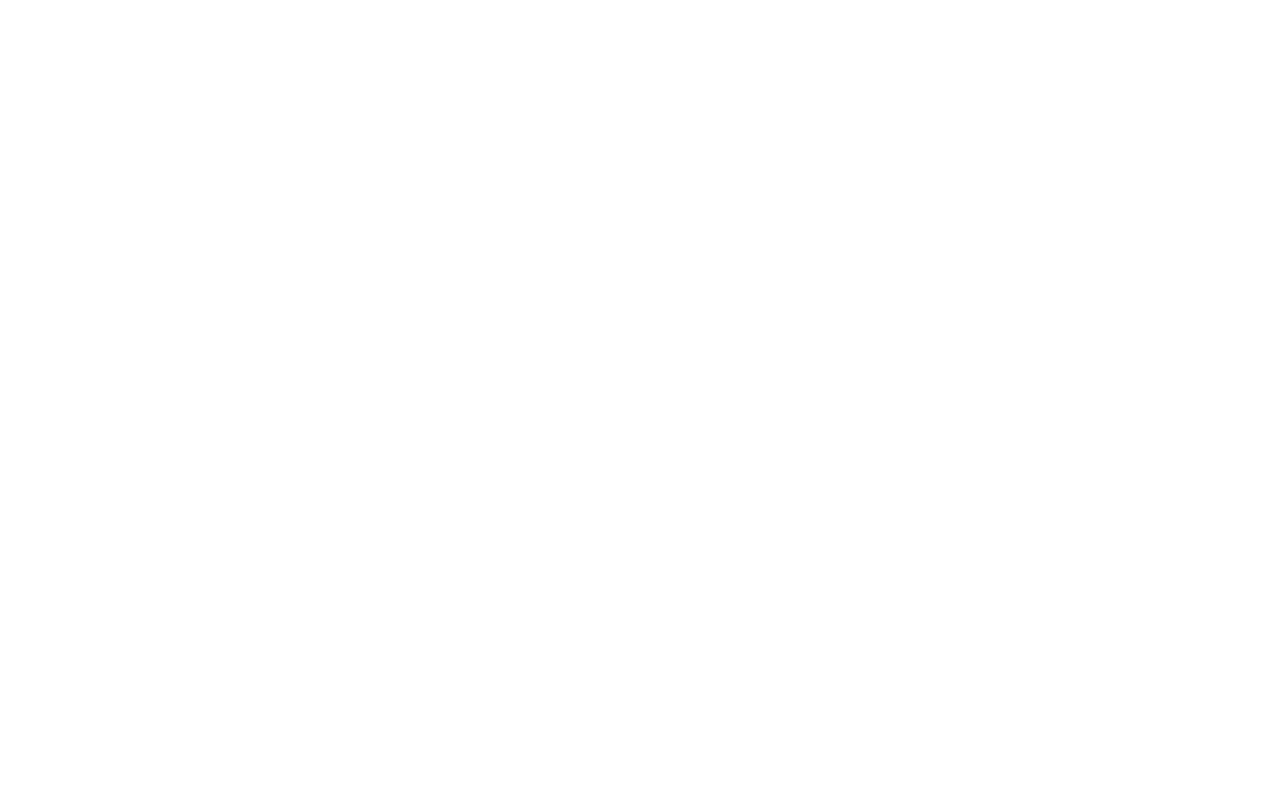
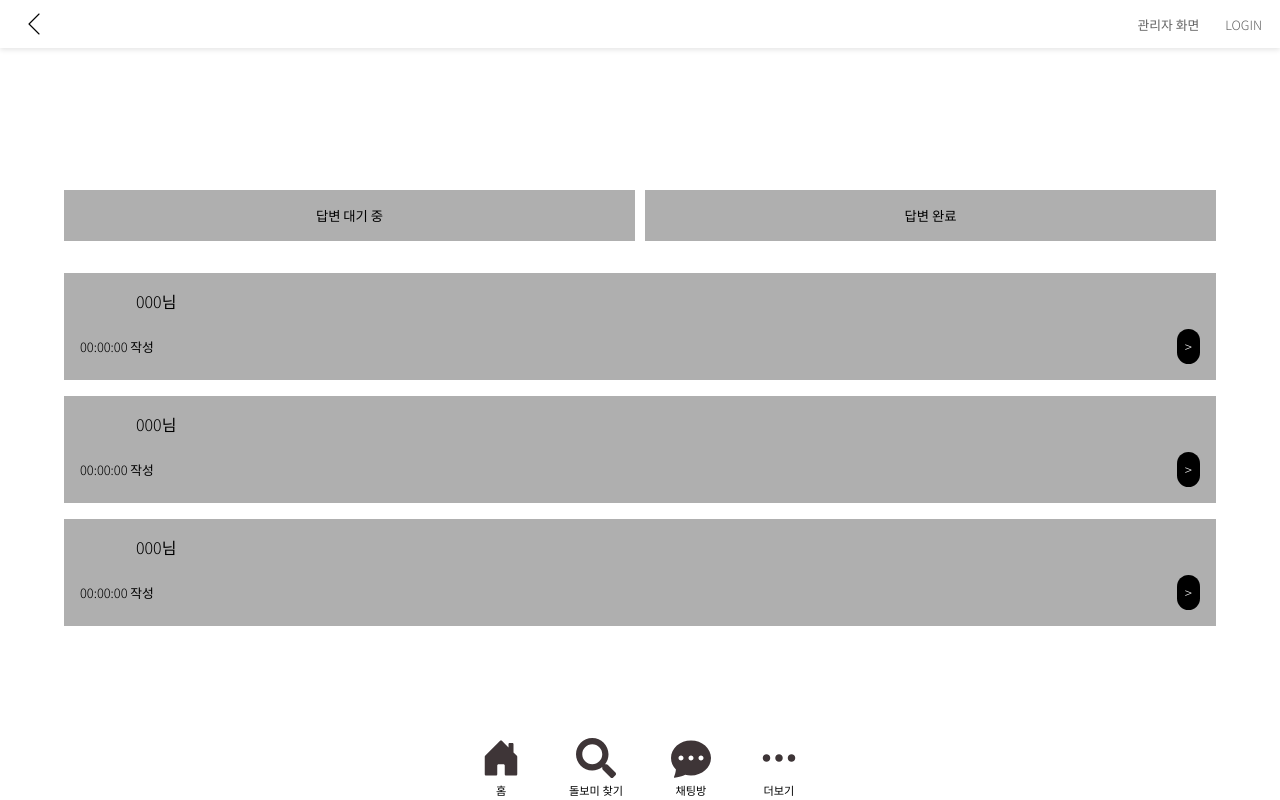
Before and after one commit to yerimi00/GovTech_FE, a React (Vite) app in the folder bombom/: page /noticepage in a window 1280 px wide. Before the commit this address had no page. Built offline with nearby package versions, Linux system fonts and the light colour scheme.

Commit message:
[ADD] 관리자페이지 모든 와이어프레임 완성

```diff
--- a/bombom/src/Router.jsx
+++ b/bombom/src/Router.jsx
@@ -26,6 +26,8 @@
 import EduVideoDetailPage from "./pages/subpage/adminpage/all_video/EduVideoDetail";
 import LowProtectorOkPage from "./pages/subpage/adminpage/all_lowprotectorok/LowProtectorOk";
 import DetailLowProtectorPage from "./pages/subpage/adminpage/all_lowprotectorok/DetailLowProtector";
+import NoticePage from "./pages/subpage/adminpage/all_notice/Notice";
+import DetailNoticePage from "./pages/subpage/adminpage/all_notice/DetailNotice";
 
 const AppRouter = () => {
   return (
@@ -68,6 +70,8 @@
             <Route path="/eduvideodetailpage" element={<EduVideoDetailPage />} />
             <Route path="/lowprotectorokpage" element={<LowProtectorOkPage />} />
             <Route path="/detaillowprotectorpage" element={<DetailLowProtectorPage />} />
+            <Route path="/noticepage" element={<NoticePage />} />
+            <Route path="/detailnoticepage" element={<DetailNoticePage />} />
           </Route>
         </Routes>
       </Router>
--- /dev/null
+++ b/bombom/src/pages/subpage/adminpage/all_notice/DetailNotice.jsx
@@ -0,0 +1,80 @@
+import React, { useState } from 'react';
+import styled from 'styled-components';
+import { useNavigate } from 'react-router-dom';
+
+import CustomColumn from '../../../../components/container/CustomColumn';
+import CustomRow from '../../../../components/container/CustomRow';
+import CustomFont from '../../../../components/container/CustomFont';
+
+const ContainerCenter = styled.div`
+  display: flex;
+  flex-direction: column;
+  align-items: center;
+  width: 100%;
+  min-height: 90vh;
+`;
+
+const PageContainer = styled(ContainerCenter)`
+  width: 100%;
+  display: flex;
+  flex-direction: column;
+  justify-content: center;
+  align-items: center;
+  gap: 4rem;
+  position: relative;
+  background-color: white;
+`;
+
+const Detail = styled.button`
+background-color: #D9D9D9;
+display: flex;
+align-items: center;
+justify-content: center;
+padding: 0.5rem;
+border: none;
+color: black;
+`;
+
+const MainDiv = styled.div`
+background-color: ${props => props.backgroundColor || '#AFAFAF'};
+display: flex;
+align-items: center;
+justify-content: center;
+padding: 1rem;
+flex-direction: row;
+border: none;
+width: ${props => props.width || '90%'};
+height: ${props => props.height || 'auto'};
+`;
+
+const DetailNoticePage = () => {
+    const navigate = useNavigate();
+
+    return (
+        <ContainerCenter>
+            <PageContainer>
+                <MainDiv>
+                    <CustomColumn width='100%' alignItems='center' justifyContent='center'>
+                        <CustomRow width='100%' alignItems='center' justifyContent='space-between'>
+                            <CustomFont color='black' font='1rem'>000님</CustomFont>
+                            <Detail>X</Detail>
+                        </CustomRow>
+                        <CustomRow width='100%' alignItems='center' justifyContent='flex-start'>
+                            <CustomFont color='black' font='1rem'>00:00:00 작성</CustomFont>
+                        </CustomRow>
+                        <MainDiv width='100%' height='20vh' backgroundColor='#D9D9D9'>민원 내용</MainDiv>
+
+                        <CustomRow width='100%' alignItems='center' justifyContent='space-between'>
+                            <MainDiv backgroundColor='#D9D9D9'>민원 답변 작성</MainDiv>
+
+                        </CustomRow>
+                        <MainDiv width='100%' backgroundColor='#D9D9D9'>답변 업로드</MainDiv>
+
+                    </CustomColumn>
+                </MainDiv>
+            </PageContainer>
+        </ContainerCenter>
+    );
+};
+
+export default DetailNoticePage;
--- a/bombom/src/pages/subpage/adminpage/all_notice/Notice.jsx
+++ b/bombom/src/pages/subpage/adminpage/all_notice/Notice.jsx
@@ -0,0 +1,119 @@
+import React, { useState } from 'react';
+import styled from 'styled-components';
+import { useNavigate } from 'react-router-dom';
+
+import CustomColumn from '../../../../components/container/CustomColumn';
+import CustomRow from '../../../../components/container/CustomRow';
+import CustomFont from '../../../../components/container/CustomFont';
+
+const ContainerCenter = styled.div`
+  display: flex;
+  flex-direction: column;
+  align-items: center;
+  width: 100%;
+  min-height: 90vh;
+`;
+
+const PageContainer = styled(ContainerCenter)`
+  width: 100%;
+  display: flex;
+  flex-direction: column;
+  justify-content: center;
+  gap: 4rem;
+  position: relative;
+  background-color: white;
+`;
+
+const MenuButton = styled.button`
+background-color: #AFAFAF;
+border: none;
+display: flex;
+align-items: center;
+justify-content: center;
+width: 100%;
+color: black;
+padding: 1rem;
+`;
+
+const Detail = styled.button`
+background-color: black;
+display: flex;
+align-items: center;
+justify-content: center;
+padding: 0.5rem;
+border: none;
+border-radius: 5rem;
+color: white;
+`;
+
+const NoticePage = () => {
+    const navigate = useNavigate();
+
+    const goDetailNotice = () => { // 돌보미 인증 요청 상세 화면
+        navigate('/detailnoticepage');
+    }
+
+    return (
+        <ContainerCenter>
+            <PageContainer>
+                <CustomColumn width='90%' alignItems='center' justifyContent='center' gap='2rem'>
+
+                    <CustomRow width='100%' alignItems='center' justifyContent='space-between'>
+                        <MenuButton>
+                            답변 대기 중
+                        </MenuButton>
+                        <MenuButton>
+                            답변 완료
+                        </MenuButton>
+                    </CustomRow>
+
+                    <CustomColumn width='100%' alignItems='center' justifyContent='center' gap='1rem'>
+                        <MenuButton>
+                            <CustomColumn width='100%' alignItems='center' justifyContent='center' gap='1rem'>
+                                <CustomRow width='90%' alignItems='center' justifyContent='flex-start'>
+                                    <CustomFont color='black' font='1rem'>000님</CustomFont>
+                                </CustomRow>
+                                <CustomRow width='100%' alignItems='center' justifyContent='space-between'>
+                                    <CustomFont color='black' font='0.8rem'>
+                                        00:00:00 작성
+                                    </CustomFont>
+                                    <Detail onClick={goDetailNotice}>{'>'}</Detail>
+                                </CustomRow>
+                            </CustomColumn>
+                        </MenuButton>
+
+                        <MenuButton>
+                            <CustomColumn width='100%' alignItems='center' justifyContent='center' gap='1rem'>
+                                <CustomRow width='90%' alignItems='center' justifyContent='flex-start'>
+                                    <CustomFont color='black' font='1rem'>000님</CustomFont>
+                                </CustomRow>
+                                <CustomRow width='100%' alignItems='center' justifyContent='space-between'>
+                                    <CustomFont color='black' font='0.8rem'>
+                                        00:00:00 작성
+                                    </CustomFont>
+                                    <Detail onClick={goDetailNotice}>{'>'}</Detail>
+                                </CustomRow>
+                            </CustomColumn>
+                        </MenuButton>
+
+                        <MenuButton>
+                            <CustomColumn width='100%' alignItems='center' justifyContent='center' gap='1rem'>
+                                <CustomRow width='90%' alignItems='center' justifyContent='flex-start'>
+                                    <CustomFont color='black' font='1rem'>000님</CustomFont>
+                                </CustomRow>
+                                <CustomRow width='100%' alignItems='center' justifyContent='space-between'>
+                                    <CustomFont color='black' font='0.8rem'>
+                                        00:00:00 작성
+                                    </CustomFont>
+                                    <Detail onClick={goDetailNotice}>{'>'}</Detail>
+                                </CustomRow>
+                            </CustomColumn>
+                        </MenuButton>
+                    </CustomColumn>
+                </CustomColumn>
+            </PageContainer>
+        </ContainerCenter>
+    );
+};
+
+export default NoticePage;
```
